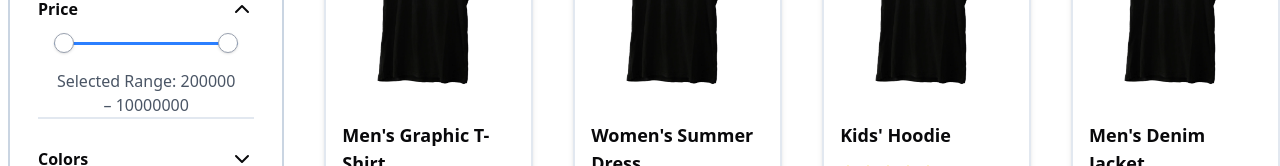
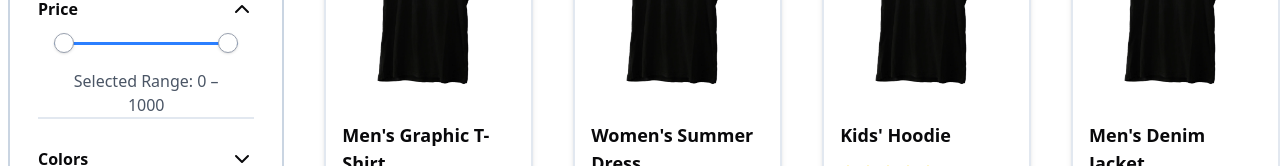
Before and after one commit to MohammadSoleimanikia/Shop, a React (Vite) app: page /products in a window 1280 px wide. Both pictures are taken after a click on the button "Price". Shown: the part 257-423 px from the top of the page. Built offline with nearby package versions, Linux system fonts and the light colour scheme; a small style sheet from the web is missing.

Commit message:
add price slider functionality

```diff
--- a/src/components/SidebarFilters.jsx
+++ b/src/components/SidebarFilters.jsx
@@ -72,7 +72,7 @@ export default function SidebarFilters({
                 </AccordionElement>
 
                 <AccordionElement title="Price">
-                    <PriceSlider />
+                    <PriceSlider filters={filters} filtersHandler={filtersHandler}/>
                 </AccordionElement>
                 <AccordionElement title="Colors">
                     <ColorMenu />
--- a/src/components/ui/PriceSlider.jsx
+++ b/src/components/ui/PriceSlider.jsx
@@ -1,17 +1,19 @@
 import * as Slider from "@radix-ui/react-slider";
 import { useState } from "react";
-export default function PriceSlider() {
-    const [range, setRange] = useState([200000, 10000000]);
+
+export default function PriceSlider({ filters, filtersHandler }) {
+    const [localRange, setLocalRange] = useState(filters.price);
 
     return (
         <div className="w-full max-w-md mx-auto px-4">
             <Slider.Root
                 className="relative flex items-center select-none touch-none w-full h-5"
-                min={200000}
-                max={10000000}
-                step={10000}
-                value={range}
-                onValueChange={setRange}
+                min={0}
+                max={1000}
+                step={5}
+                value={localRange}
+                onValueChange={(range) => setLocalRange(range)} // only updates local state while sliding
+                onValueCommit={(range) => filtersHandler("price", range)} // updates filter only when user releases mouse
             >
                 <Slider.Track className="bg-gray-300 relative grow rounded-full h-[3px]">
                     <Slider.Range className="absolute bg-blue-500 rounded-full h-full" />
@@ -29,7 +31,7 @@ export default function PriceSlider() {
             <div className="mt-4 text-center">
                 <span className="font-medium">Selected Range: </span>
                 <span>
-                    {range[0]} – {range[1]}
+                    {localRange[0]} – {localRange[1]}
                 </span>
             </div>
         </div>
--- a/src/pages/Products.jsx
+++ b/src/pages/Products.jsx
@@ -7,7 +7,7 @@ export default function Products() {
     const initialState = {
         gender: null,
         category: null,
-        price: [0, 1000000000000],
+        price: [0, 1000],
         colors: null,
     };
     const [filters, setFilters] = useState(initialState);
```
